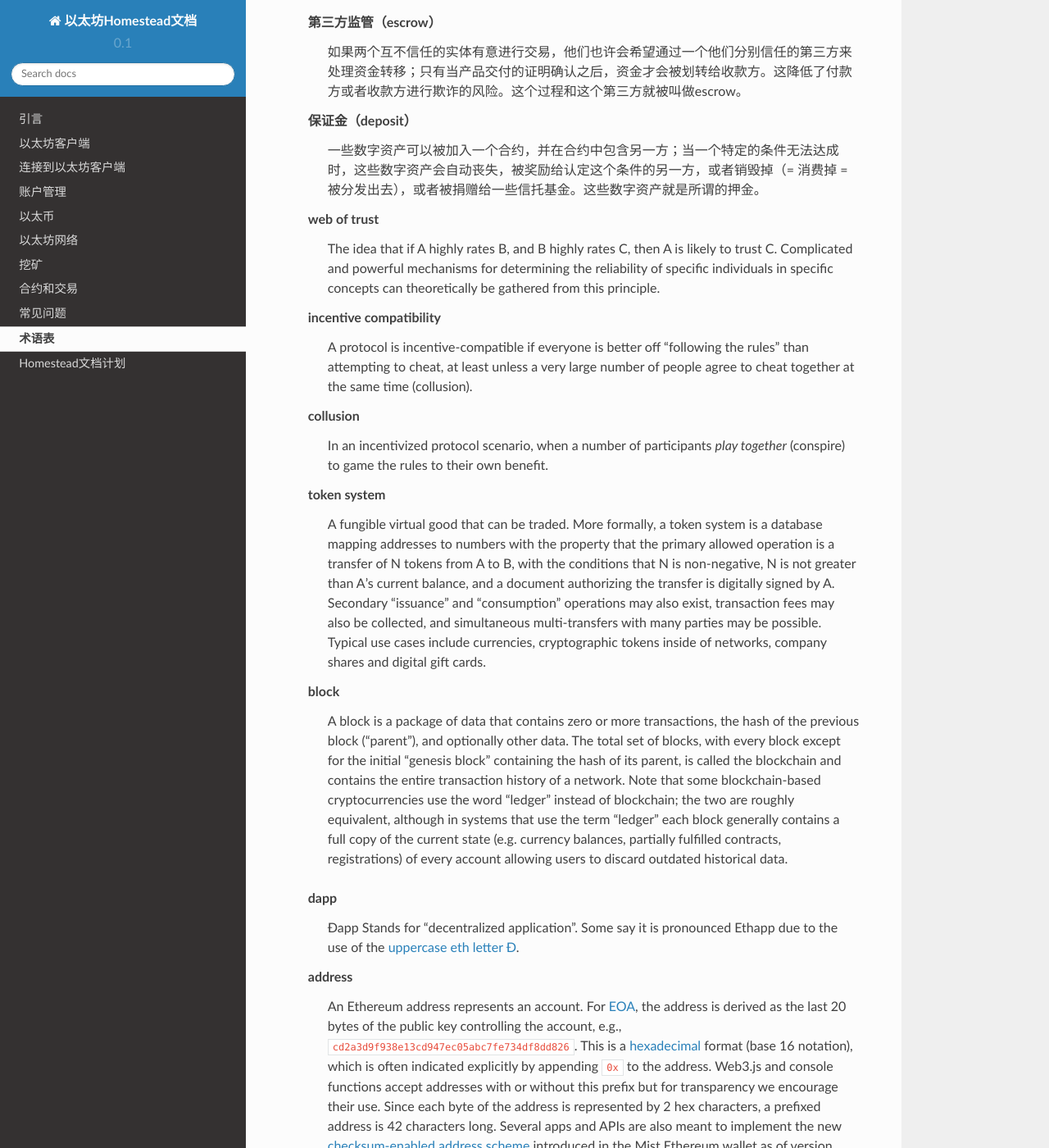
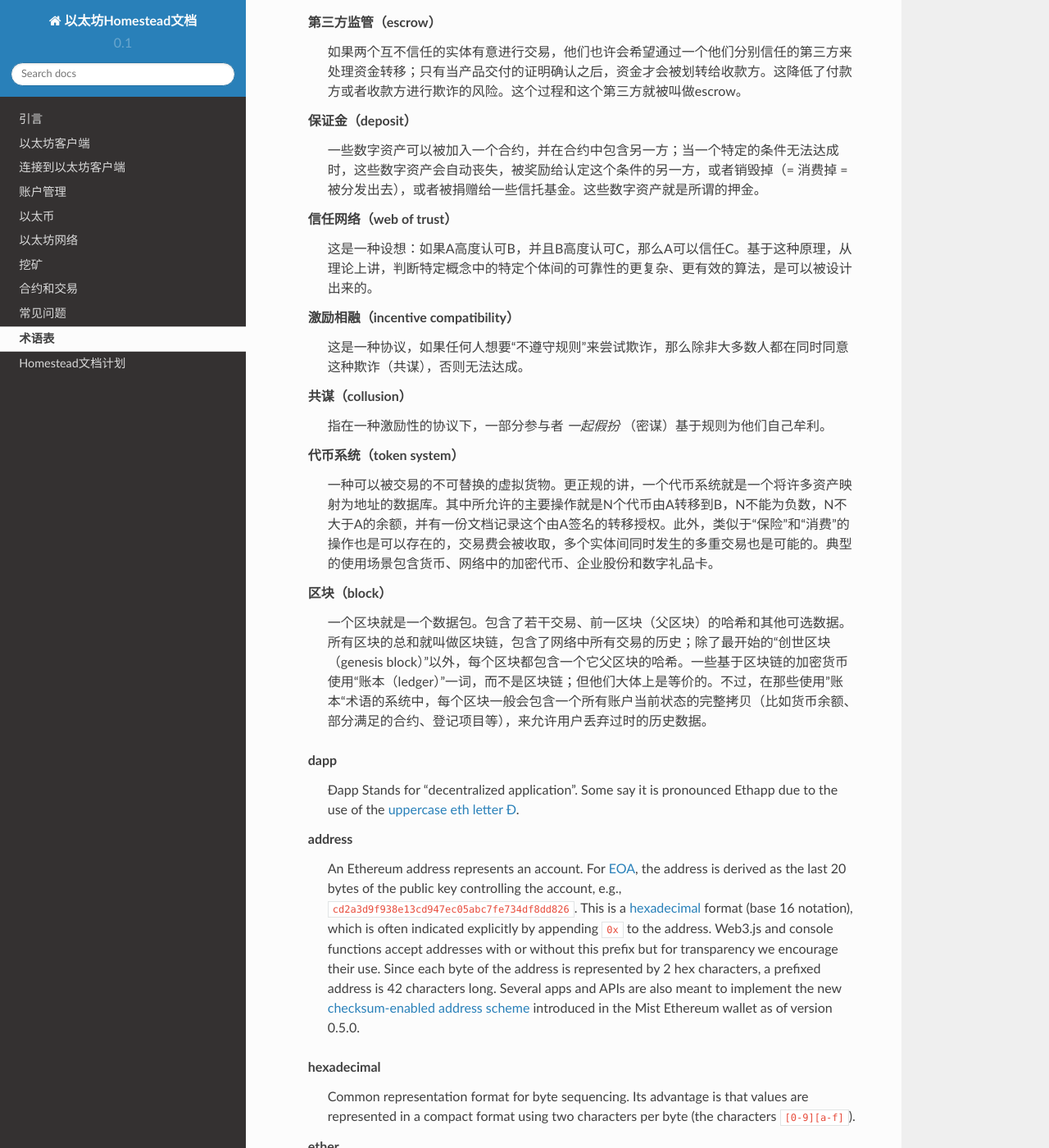
Before and after one commit to riversyang/homestead-guide-cn, a Sphinx documentation site: the page built from source/glossary.rst, in a window 1280 px wide and 1400 px high, scrolled down 884 px. Shown: the whole window at 82% size. Built offline with Sphinx 7.4.7 and the Read the Docs theme 2.0.0, drawn with Linux system fonts in a browser that asks for light colours.

Commit message:
Update translation.

```diff
--- a/source/glossary.rst
+++ b/source/glossary.rst
@@ -36,46 +36,20 @@
    保证金（deposit）
       一些数字资产可以被加入一个合约，并在合约中包含另一方；当一个特定的条件无法达成时，这些数字资产会自动丧失，被奖励给认定这个条件的另一方，或者销毁掉（= 消费掉 = 被分发出去），或者被捐赠给一些信托基金。这些数字资产就是所谓的押金。
 
-   web of trust
-      The idea that if A highly rates B, and B highly rates C, then A is
-      likely to trust C. Complicated and powerful mechanisms for
-      determining the reliability of specific individuals in specific
-      concepts can theoretically be gathered from this principle.
+   信任网络（web of trust）
+      这是一种设想：如果A高度认可B，并且B高度认可C，那么A可以信任C。基于这种原理，从理论上讲，判断特定概念中的特定个体间的可靠性的更复杂、更有效的算法，是可以被设计出来的。
 
-   incentive compatibility
-      A protocol is incentive-compatible if everyone is better off
-      "following the rules" than attempting to cheat, at least unless a
-      very large number of people agree to cheat together at the same
-      time (collusion).
+   激励相融（incentive compatibility）
+      这是一种协议，如果任何人想要“不遵守规则”来尝试欺诈，那么除非大多数人都在同时同意这种欺诈（共谋），否则无法达成。
 
-   collusion
-      In an incentivized protocol scenario, when a number of participants
-      *play together* (conspire) to game the rules to their own benefit.
+   共谋（collusion）
+      指在一种激励性的协议下，一部分参与者 *一起假扮* （密谋）基于规则为他们自己牟利。
 
-   token system
-      A fungible virtual good that can be traded. More formally, a token
-      system is a database mapping addresses to numbers with the property
-      that the primary allowed operation is a transfer of N tokens from
-      A to B, with the conditions that N is non-negative, N is not greater
-      than A's current balance, and a document authorizing the transfer is
-      digitally signed by A. Secondary "issuance" and "consumption"
-      operations may also exist, transaction fees may also be collected,
-      and simultaneous multi-transfers with many parties may be possible.
-      Typical use cases include currencies, cryptographic tokens inside of
-      networks, company shares and digital gift cards.
+   代币系统（token system）
+      一种可以被交易的不可替换的虚拟货物。更正规的讲，一个代币系统就是一个将许多资产映射为地址的数据库。其中所允许的主要操作就是N个代币由A转移到B，N不能为负数，N不大于A的余额，并有一份文档记录这个由A签名的转移授权。此外，类似于“保险”和“消费”的操作也是可以存在的，交易费会被收取，多个实体间同时发生的多重交易也是可能的。典型的使用场景包含货币、网络中的加密代币、企业股份和数字礼品卡。
 
-   block
-      A block is a package of data that contains zero or more transactions,
-      the hash of the previous block ("parent"), and optionally other data.
-      The total set of blocks, with every block except for the initial
-      "genesis block" containing the hash of its parent, is called the
-      blockchain and contains the entire transaction history of a network.
-      Note that some blockchain-based cryptocurrencies use the word "ledger"
-      instead of blockchain; the two are roughly equivalent, although in
-      systems that use the term "ledger" each block generally contains a
-      full copy of the current state (e.g. currency balances, partially
-      fulfilled contracts, registrations) of every account allowing users
-      to discard outdated historical data.
+   区块（block）
+      一个区块就是一个数据包。包含了若干交易、前一区块（父区块）的哈希和其他可选数据。所有区块的总和就叫做区块链，包含了网络中所有交易的历史；除了最开始的“创世区块（genesis block）”以外，每个区块都包含一个它父区块的哈希。一些基于区块链的加密货币使用“账本（ledger）”一词，而不是区块链；但他们大体上是等价的。不过，在那些使用”账本“术语的系统中，每个区块一般会包含一个所有账户当前状态的完整拷贝（比如货币余额、部分满足的合约、登记项目等），来允许用户丢弃过时的历史数据。
 
 .. _dapp:
 
```
